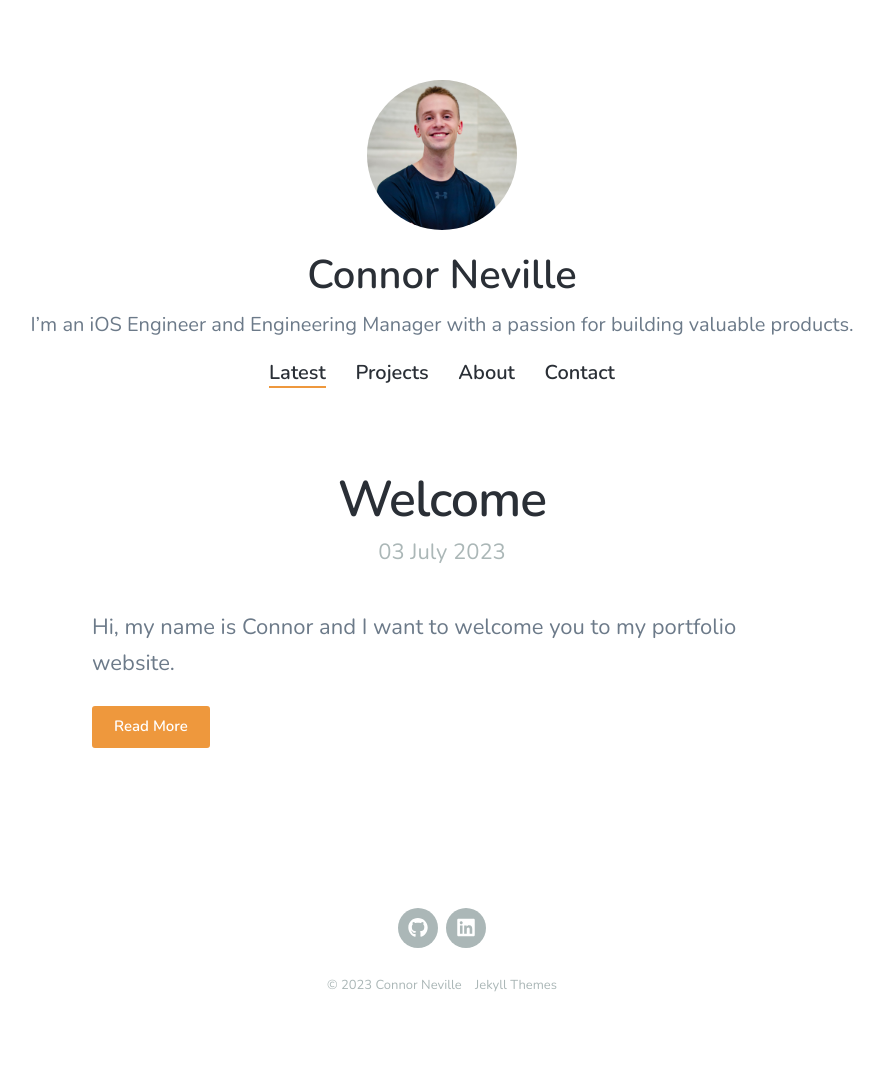
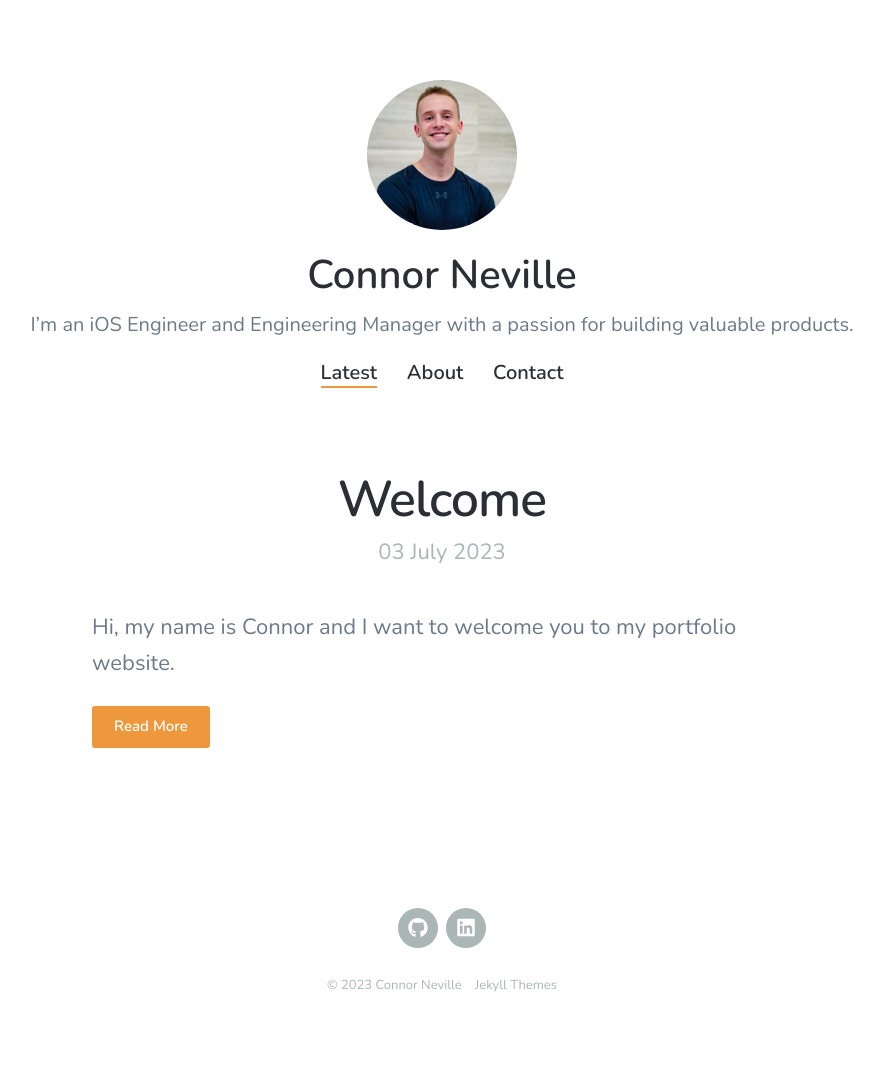
Before and after one commit to nevillco/nevillco.github.io, a Jekyll site: the page built from index.html, in a window 1280 px wide. Shown: the whole page, without its empty margins (198-1082 px from the left). Built offline with Jekyll 4.4.1, drawn with Linux system fonts in a browser that asks for light colours; nearby versions of some CDN libraries; the list of posts is cut into pages by our own code.

Commit message:
Remove Projects tab. Tweak undesired page title behavior.

```diff
--- a/_data/settings.yml
+++ b/_data/settings.yml
@@ -12,8 +12,6 @@ menu_settings:
   menu_items:
     - title: 'Latest'
       url: '/'
-    - title: 'Projects'
-      url: '/projects/'
     - title: 'About'
       url: '/about'
     - title: 'Contact'
--- a/_layouts/default.html
+++ b/_layouts/default.html
@@ -20,17 +20,17 @@
 
 	<!-- Page Info -->
 	<link rel="shortcut icon" href="{{ site.data.settings.basic_settings.favicon_image | relative_url }}">
-	<title>{% if page.url == "/" %}{{ site.data.settings.basic_settings.site_title }} – {{ page.title }}{% else %}{{ page.title }} – {{ site.data.settings.basic_settings.site_title }}{% endif %}</title>
+	<title>{{ page.title }} – {{ site.data.settings.basic_settings.site_title }}</title>
 	<meta name="description" content="{% if page.description %}{{ page.description | strip_html | xml_escape }}{% else %}{{ page.excerpt | strip_html | xml_escape }}{% endif %}">
 
 	<!-- Twitter Card -->
 	<meta name="twitter:card" content="summary_large_image">
-	<meta name="twitter:title" content="{% if page.url == "/" %}{{ site.data.settings.basic_settings.site_title }} – {{ page.title }}{% else %}{{ page.title }} – {{ site.data.settings.basic_settings.site_title }}{% endif %}">
+	<meta name="twitter:title" content="{{ page.title }} – {{ site.data.settings.basic_settings.site_title }}">
 	<meta name="twitter:description" content="{% if page.description %}{{ page.description | strip_html | xml_escape }}{% else %}{{ page.excerpt | strip_html | xml_escape }}{% endif %}">
 	<meta name="twitter:image:src" content="{{ page.featured_image | absolute_url }}">
 
 	<!-- Facebook OpenGraph -->
-	<meta property="og:title" content="{% if page.url == "/" %}{{ site.data.settings.basic_settings.site_title }} – {{ page.title }}{% else %}{{ page.title }} – {{ site.data.settings.basic_settings.site_title }}{% endif %}" />
+	<meta property="og:title" content="{{ page.title }} – {{ site.data.settings.basic_settings.site_title }}" />
 	<meta property="og:description" content="{% if page.description %}{{ page.description | strip_html | xml_escape }}{% else %}{{ page.excerpt | strip_html | xml_escape }}{% endif %}" />
 	<meta property="og:image" content="{{ page.featured_image | absolute_url }}" />
 
@@ -79,7 +79,7 @@
 
 	<div class="page">
 
-		<div class="page__content" data-page-title="{% if page.url == "/" %}{{ site.data.settings.basic_settings.site_title }} – {{ page.title }}{% else %}{{ page.title }} – {{ site.data.settings.basic_settings.site_title }}{% endif %}">
+		<div class="page__content" data-page-title="{{ page.title }} – {{ site.data.settings.basic_settings.site_title }}">
 
 			{{ content }}
 
```
